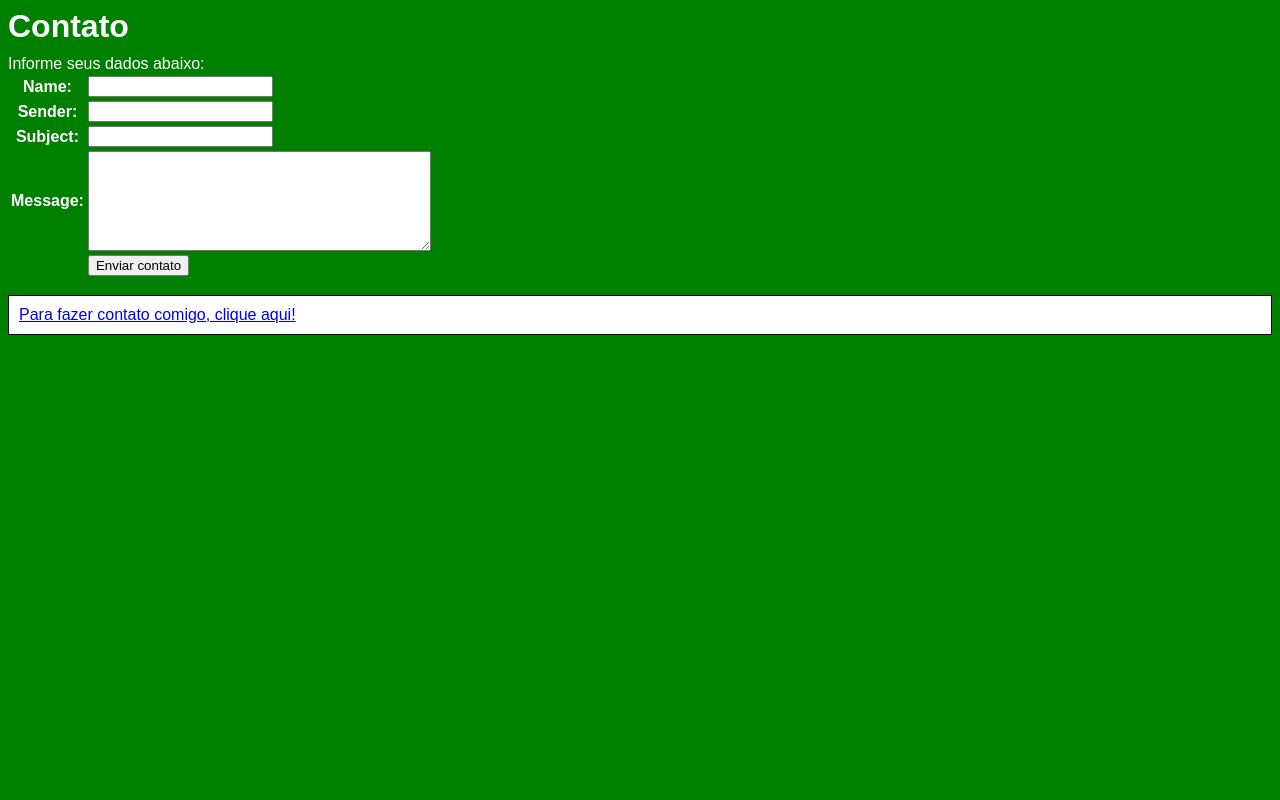
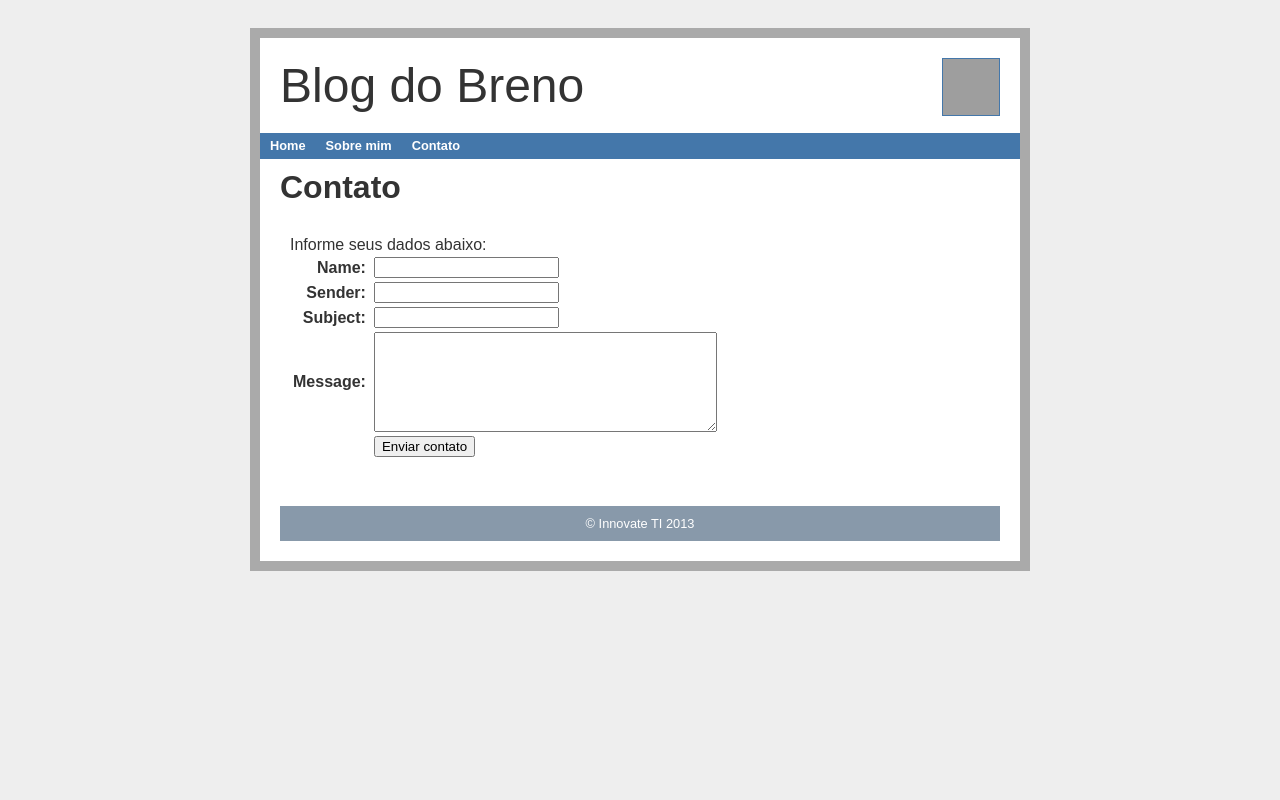
Before and after one commit to brenotx/meu_blog, a Django app: page /contact/ in a window 1280 px wide. Run offline with Django 3.2, Linux system fonts and the light colour scheme; parts of the project's set-up code (start-up, migrations or seed data) failed here and were passed over; grey boxes are pictures that could not be loaded.

Commit message:
adição do layout

```diff
--- a/blog/static/css/layout.css
+++ b/blog/static/css/layout.css
@@ -1,23 +1,109 @@
 body {
-	font-family: arial;
-	background-color: green;
-	color:white;
+	font-family: Arial;
+	background-color: #eee;
+	color: #333;
 }
 
 h1 {
-	margin-bottom: 10px;
+	margin: 10px 20px 10px 20px;
 }
 
 h2 {
 	margin: 0;
-	background-color: #eee;
-	padding: 5px;
 	font-size: 1.2em;
 }
 
+/* Layout */
+
+#container {
+	position: absolute;
+	background-color: white;
+	width: 760px;
+	margin: 20px 0 20px -390px;
+	left: 50%;
+	border: 10px solid #aaa;
+}
+
+#header {
+	font-size: 3em;
+	margin: 20px;
+}
+
+#header #logo {
+	float: right;
+	background-image: url(/static/img/foto.jpg);
+	background-repeat: no-repeat;
+	background-position: -20px -30px;
+	width: 56px;
+	height: 56px;
+	border: 1px solid #47a;
+}
+
+.content {
+	margin: 20px 20px 0px 20px;
+}
+
+.footer {
+	clear: both;
+	overflow: hidden;
+	background-color: #89a;
+	margin: 20px;
+	font-size: 0.8em;
+	color: white;
+	padding: 10px;
+	text-align: center;
+}
+
+.footer a {
+	color: white;
+}
+
+/* Navagation bar */
+
+#nav-bar {
+	clear: both;
+	overflow: hidden;
+	background-color: #47a;
+	margin-top: 10px;
+	height: 26px;
+	font-size: 0.8em;
+	font-weight: bold;
+	color: white;
+}
+
+#nav-bar ul {
+	margin: 0px;
+	padding: 0px;
+}
+
+#nav-bar ul li {
+	float: left;
+	list-style: none;
+	padding: 5px;
+}
+
+#nav-bar ul li a:link, #nav-bar ul li a:visited, #nav-bar ul li a:active {
+	padding: 5px;
+	text-decoration: none;
+	color: white;
+}
+
+#nav-bar ul li a:hover {
+	background-color: #79b;
+	color: white;
+}
+
+/* Blog Article */
+
+.article h2 {
+	text-decoration: underline;
+}
+
 .article {
-	border: 1px solid black;
-	background-color: white;
+	margin: 10px 0px 10px 0px;
+}
+
+.article a {
 	color: black;
 }
 
@@ -25,18 +111,30 @@ h2 {
 	padding: 10px;
 }
 
-.footer {
-	border: 1px solid black;
-	background-color: white;
-	color: gray;
-	margin-top: 10px;
-	padding: 10px;
-}
+/* Forms */
 
 form label {
-    display: block;
+	display: block;
 }
 
 textarea {
-    height: 100px;
+	height: 100px;
 }
+
+th {
+	text-align: right;
+	padding-right: 5px;
+}
+
+/* Comments */
+
+.comments {
+	border-top: 1px solid silver;
+	margin-top: 20px;
+}
+
+.comments hr {
+	border-width: 0px;
+	height: 1px;
+	border-top: 1px solid #add;
+}
--- a/blog/templates/base.html
+++ b/blog/templates/base.html
@@ -1,15 +1,57 @@
+<!DOCTYPE>
 <html>
 <head>
 	<title>{% block title %}Blog do Breno{% endblock %}</title>
+
+	{% block meta %}
+	<meta http-equiv="Content-type" content="text/html; charset=utf-8" />
+	<meta http-equiv="Content-Language" content="en-US" />
+	<meta name="keywords" content="Python, Django, Breno, Blog" />
+	<meta name="description" content="Blog do Breno" />
+	<meta name="author" content="brenotx@gmail.com" />
+	{% endblock meta %}
+
+	{% block feeds %}
 	<link rel="alternate" type="application/rss+xml" title="Ultimos artigos do Blog" href="/rss/latest/" />
+	{% endblock feeds %}
+
+	{% block style %}
 	<link rel="stylesheet" type="text/css" href="{{ STATIC_URL }}css/layout.css">
+	{% endblock style%}
+
+	{% block scripts %}
+	{% endblock scripts %}
 </head>
 
 <body>
-	<h1>{% block h1 %}Blog do Breno {% endblock %}</h1>
+	<div id="container">
+		<div id="header">
+			{% block header %}
+				<div id="logo">&nbsp;</div>
+				Blog do Breno
+			{% endblock header %}
+		</div>
 
-	{% block content %}{% endblock %}
+		<div id="nav-bar">
+			{% block nav-bar %}
+			{% spaceless %}
+				<ul>
+					<li><a href="/">Home</a></li>
+					<li><a href="/about-me/">Sobre mim</a></li>
+					<li><a href="{% url 'blog.views.contact' %}">Contato</a></li>
+				</ul>
+			{% endspaceless %}
+			{% endblock nav-bar %}
+		</div>
+		<h1>{% block h1 %}{% endblock %}</h1>
 
-	{% include "blog/footer.html" %}
+		<div class="content">
+			{% block content %}
+			{% endblock content %}
+		</div>
+
+		{% include "blog/footer.html" %}
+
+	</div>
 </body>
 </html>
--- a/blog/templates/blog/footer.html
+++ b/blog/templates/blog/footer.html
@@ -1,3 +1,3 @@
 <div class="footer">
-<a href="{% url 'blog.views.contact' %}">Para fazer contato comigo, clique aqui!</a>
+	© Innovate TI 2013
 </div>
--- a/meu_blog/settings.py
+++ b/meu_blog/settings.py
@@ -113,6 +113,7 @@ ROOT_URLCONF = 'meu_blog.urls'
 WSGI_APPLICATION = 'meu_blog.wsgi.application'
 
 TEMPLATE_DIRS = (
+	PROJECT_DIR.child('templates'),
     # Put strings here, like "/home/html/django_templates" or "C:/www/django/templates".
     # Always use forward slashes, even on Windows.
     # Don't forget to use absolute paths, not relative paths.
--- a/blog/templates/comments/base.html
+++ b/meu_blog/templates/comments/base.html
@@ -1,5 +1,7 @@
 {% extends "base.html" %}
 
+{% block title %}
+{% endblock %}
+
 {% block content %}
-oi
 {% endblock %}
--- a/blog/templates/comments/posted.html
+++ b/meu_blog/templates/comments/posted.html
@@ -3,7 +3,7 @@
 {% block title %}Comentário enviado! - {{ block.super }}{% endblock %}
 
 {% block content %}
-<p>Obrigado por enviar seu comentário, log vou dar uma olhada!</p>
+<p>Obrigado por enviar seu comentário, logo vou dar uma olhada!</p>
 
 <p><a href="/">Clique aqui para voltar para o blog!</a></p>
 {% endblock %}
```
Also changed, not shown: blog/templates/comments/preview.html (deleted, +0 -9 lines), meu_blog/meu_blog.db.
